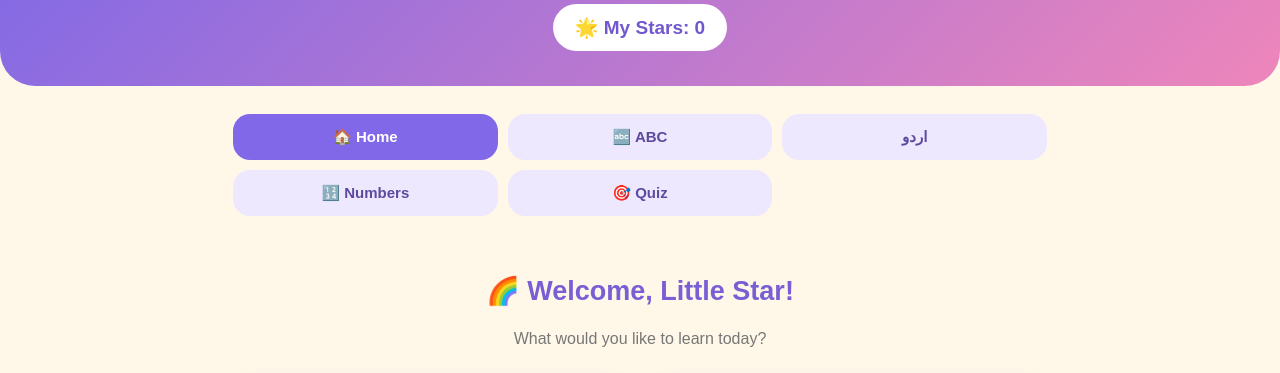
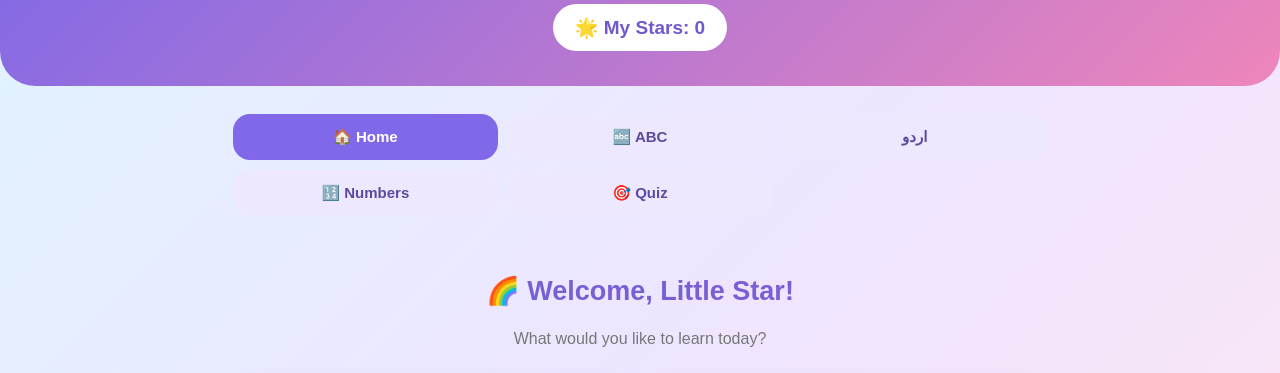
Before and after one commit to mzainahadi4-sys/little-stars-kids-learning, a plain HTML site: page index.html in a window 1280 px wide. Shown: the part 162-535 px from the top of the page. Drawn offline with Linux system fonts and the light colour scheme.

Commit message:
Improve website background

```diff
--- a/index.html
+++ b/index.html
@@ -10,7 +10,7 @@
 *{box-sizing:border-box}
 body{
  margin:0;font-family:Arial,sans-serif;
- background:#fff8e9;color:#39345d;
+ background:linear-gradient(135deg,#dff5ff,#eee5ff,#ffe5f1);color:#39345d;
 }
 header{
  text-align:center;padding:35px 15px;
```
